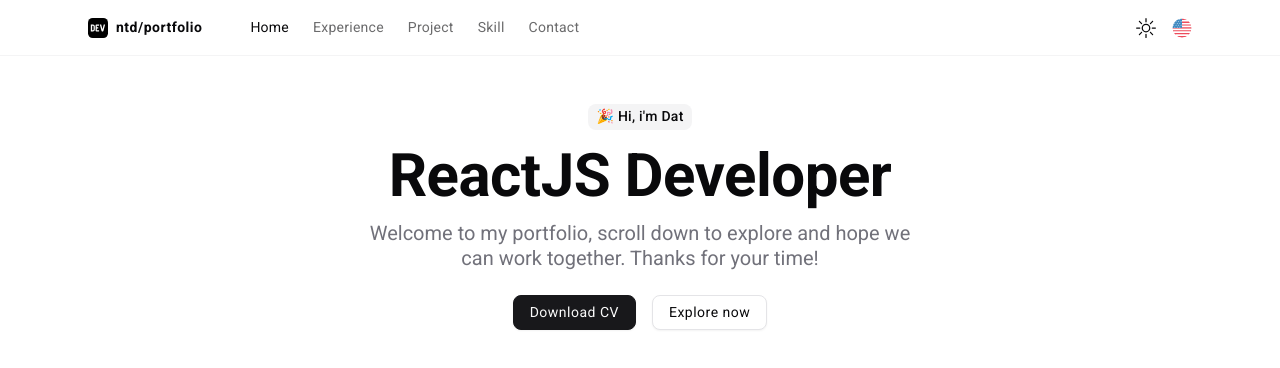
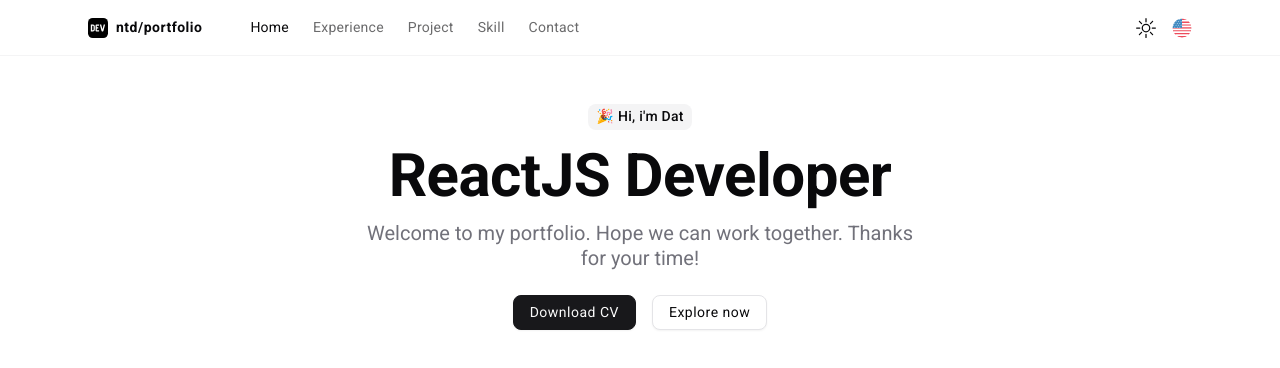
Before and after one commit to ntdat1306/portfolio-website, a React (Vite) app: page / in a window 1280 px wide. Shown: the top 368 px of the page. Built offline with nearby package versions, Linux system fonts and the light colour scheme.

Commit message:
update: css hero

```diff
--- a/src/assets/languages/us.ts
+++ b/src/assets/languages/us.ts
@@ -18,7 +18,7 @@ export const US = {
             hero: {
                 line1: "Hi, i'm Dat",
                 line2: 'ReactJS Developer',
-                line3: 'Welcome to my portfolio, scroll down to explore and hope we can work together. Thanks for your time!',
+                line3: 'Welcome to my portfolio. Hope we can work together. Thanks for your time!',
                 primary: 'Download CV',
                 secondary: 'Explore now',
             },
--- a/src/pages/home/Home.module.scss
+++ b/src/pages/home/Home.module.scss
@@ -26,6 +26,10 @@
             border-radius: var(--radius-m);
             padding: 0.25rem 0.5rem;
             font-weight: 500;
+            display: flex;
+            align-items: center;
+            justify-content: center;
+            gap: 0.25rem;
         }
 
         .line2 {
--- a/src/pages/home/Home.tsx
+++ b/src/pages/home/Home.tsx
@@ -8,7 +8,10 @@ const Home = () => {
     return (
         <div className={styles['home']}>
             <div className={styles['container']}>
-                <div className={styles['line1']}>🎉 {dataLanguage?.page?.home?.hero?.line1}</div>
+                <div className={styles['line1']}>
+                    <div>🎉</div>
+                    <div>{dataLanguage?.page?.home?.hero?.line1}</div>
+                </div>
                 <div className={styles['line2']}>{dataLanguage?.page?.home?.hero?.line2}</div>
                 <div className={styles['line3']}>{dataLanguage?.page?.home?.hero?.line3}</div>
                 <div className={styles['btn-container']}>
```
